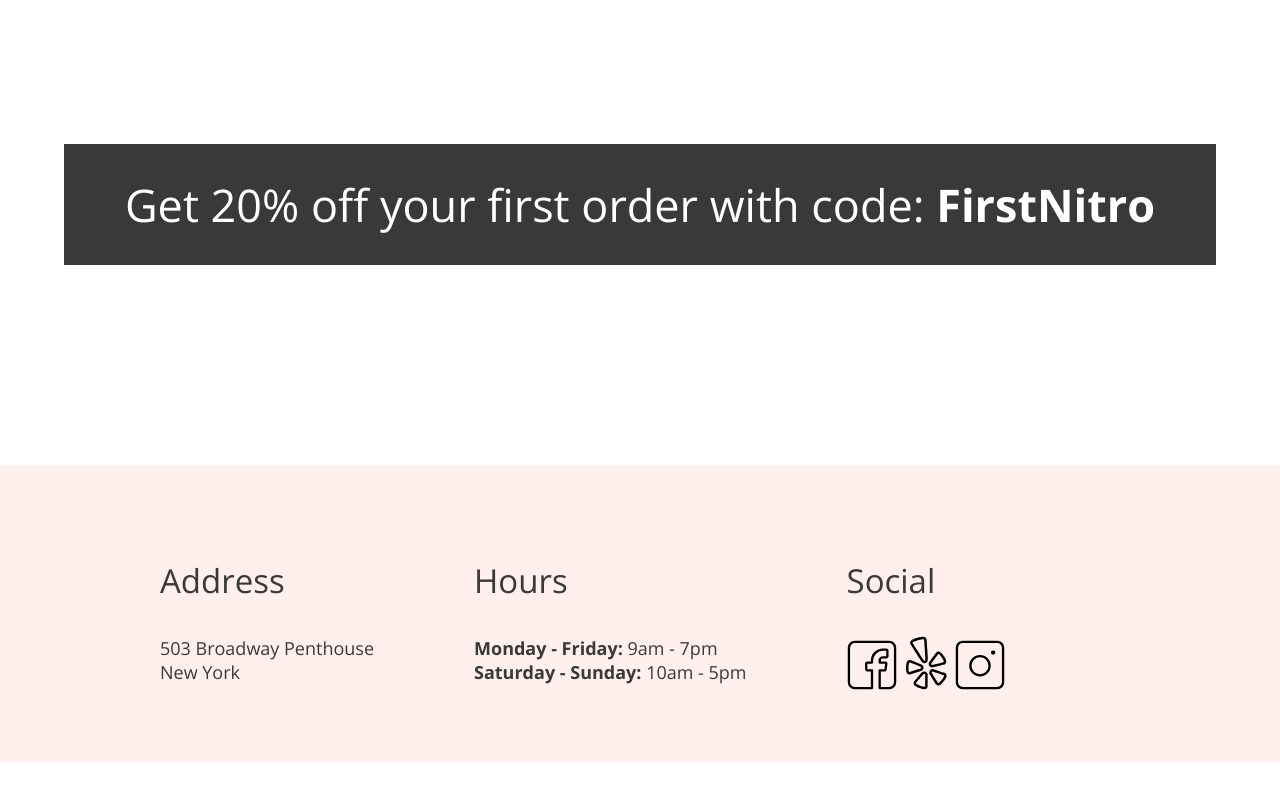
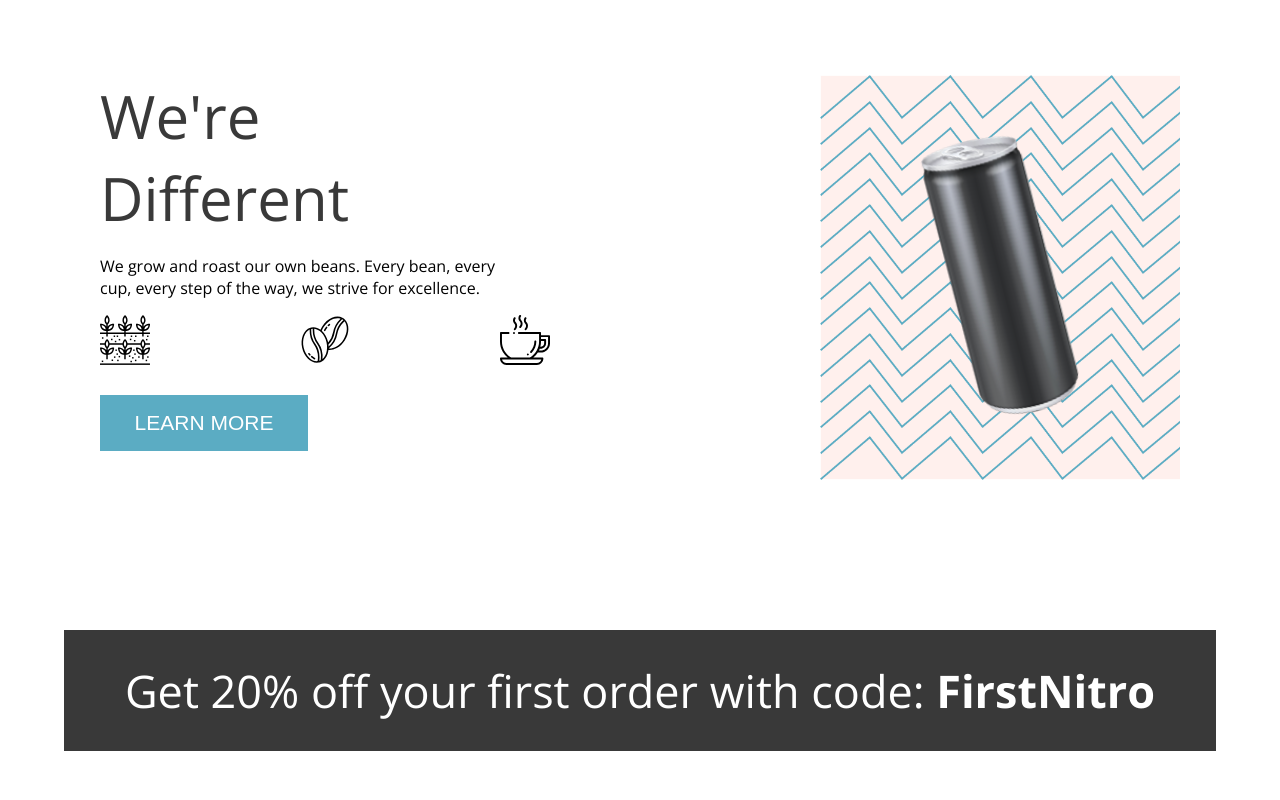
Before and after one commit to JustinL197/coffee-project, a plain HTML site: page coffeeshop-sprint-1/justin-lee-coffeeshop/index.html in a window 1280 px wide. Shown: the part 1600-2400 px from the top of the page. Before the commit the page ends 2362 px from the top, so only its background shows below. Drawn offline with nearby package versions, Linux system fonts and the light colour scheme.

Commit message:
Updated menu.html and index.html.

```diff
--- a/coffeeshop-sprint-1/justin-lee-coffeeshop/css/landing.css
+++ b/coffeeshop-sprint-1/justin-lee-coffeeshop/css/landing.css
@@ -28,8 +28,9 @@ header{
 
 /* Styles for the main navigation in the header */
 
-.main-nav, .main-nav__heading, .main-nav__list{
-    display: inline-block;
+.main-nav{
+    display: flex;
+    align-items: flex-end;
 }
 
 h2.main-nav__heading{
@@ -38,6 +39,10 @@ h2.main-nav__heading{
     font-size: 3.125rem;
     font-weight: 300;
     text-align: center;
+}
+
+.main-nav__list{
+    margin-left:auto;
 }
 
 .main-nav__list li{
@@ -94,7 +99,7 @@ h2.main-nav__heading{
 }
 
 .main-container__image{
-    padding-top:1.875rem;
+    padding-top:3rem;
     padding-bottom: 5rem;
 }
 
@@ -132,7 +137,7 @@ section.product{
     width:20.625rem;
     height:27.5rem;
     padding: 0.625rem 0.625rem 1.0.625rem 0.625rem;
-    border-radius: 0.625rem;
+    border-radius: 1rem;
     margin: 1.25rem 0 1.25rem 0;
     box-shadow: 0 0.313rem 0.563rem -0.0625rem rgba(0, 0, 0, 0.25);
     align-items: center;
@@ -150,8 +155,9 @@ section.product{
 .product__title-container{
     display:flex;
     flex-wrap: wrap;
-    border-bottom-left-radius: 0.625rem;
-    border-bottom-right-radius: 0.625rem;
+    padding-bottom: 1.25rem;
+    border-bottom-left-radius: 1rem;
+    border-bottom-right-radius: 1rem;
     height:100%;
     width: 100%;
     background-color: #fff0ed;
@@ -177,6 +183,8 @@ section.product{
 .product__size{
     padding-left: 1px;
     margin-top: 0px;
+    color:#393939;
+    font-weight:300;
 }
 
 /* Styles for the "View All" section */
@@ -198,6 +206,61 @@ section.product{
     font-weight:400;
     color:white;
 }
+/* Styles for the special product section */
+
+.special-product{
+    display:flex;
+    justify-content: space-between;
+}
+
+.special-product__title{
+    margin-top: 3.75rem;
+    margin-bottom:0;
+    color:#393939;
+    font-size: 3.75rem;
+    font-weight: 300;
+}
+
+.special-product__container{
+    display: flex;
+    flex-direction: column;
+    width:33%;
+    margin-left:6.25rem;
+}
+.special-product__image-container{
+    margin-top: 3.75rem;
+    margin-right:6.25rem;
+    background-image: url(../assets/coldbrewbackground.png);
+    background-size: cover;
+}
+.special-product__image{
+    height:17.5rem;
+    width:10rem;
+    margin-top:3.75rem;
+    margin-right:6.25rem;
+    margin-left:6.25rem;
+    margin-bottom:3.75rem;
+
+}
+.special-product__logos{
+    display:flex;
+    justify-content: flex-start;
+}
+.special-product__icon{
+    width:3.125rem;
+    padding-right:150px;
+}
+
+.learn-more_button{
+    width:13rem;
+    padding:1rem 2.1rem;
+    border: none;
+    margin-top: 1.875rem;
+    background-color: #5BACC3;
+    font-size: 1.313rem;
+    font-weight:400;
+    color:white;
+}
 
 /* Styles for the shop banner  */
 
@@ -209,30 +272,21 @@ section.product{
     width: 90%;
     background-color: #393939;
     padding: 1.875rem 0 1.875rem 0;
-    margin: 12.5rem auto;
+    margin: 9.375rem auto;
     color: white;
     font-size: 2.813rem;
     font-weight: 400;
     text-align: center;
 }
 
-/* Styles for the footer section */
-
-footer{
-    background-color: #fff0ed;
-    display:flex;
-    padding: 3.75rem 3.75rem;
-}
-
 /* Styles for the address, hours, and social information */
 
-.address{
-    margin-left: 6.25rem;
-    margin-right: 6.25rem;
-}
-
-.hours{
-    margin-right: 6.25rem;
+.footer-container{
+    padding-top:3.125rem;
+    padding-bottom:3.125rem;
+    display:flex;
+    justify-content: space-around;
+    background-color: #fff0ed;
 }
 
 .address__title, .hours__title, .social__title{
--- a/coffeeshop-sprint-1/justin-lee-coffeeshop/index.html
+++ b/coffeeshop-sprint-1/justin-lee-coffeeshop/index.html
@@ -78,13 +78,31 @@
             </a>
         </section>
 
+        <section class="special-product">
+            <div class="special-product__container">
+                <h2 class="special-product__title">We're Different</h2>
+                <p class="special-product__description">We grow and roast our own beans. Every bean, every cup, every step of the way, we strive for excellence.</p>
+                <div class="special-product__logos">
+                    <img class="special-product__icon" src="./assets/planting.svg" alt="planting">
+                    <img class="special-product__icon" src="./assets/coffee-beans.svg" alt="coffee-beans">
+                    <img class="special-product__icon" src="./assets/coffee-cup.svg" alt="coffee-cup">
+                </div>
+                <a href="./pages/menu.html">
+                    <button class="learn-more_button">LEARN MORE</button>
+                </a>
+            </div>
+            <div class="special-product__image-container">
+                <img class="special-product__image" src="./assets/tiltedcan.png">
+            </div>
+        </section>
+
         <section class="shop-banner">
             <p class="shop-banner__description">Get 20% off your first order with code: <span style="font-weight:700">FirstNitro</span></p>
         </section>
 
     </main>
 
-    <footer>
+    <footer class="footer-container">
         <div class="address">
             <h3 class="address__title">Address</h3>
             <p class="address__info">503 Broadway Penthouse <br> New York</p>
```
Also changed, not shown: coffeeshop-sprint-1/justin-lee-coffeeshop/css/menu.css (+16 -9 lines), coffeeshop-sprint-1/justin-lee-coffeeshop/pages/menu.html (+1 -1 lines).
